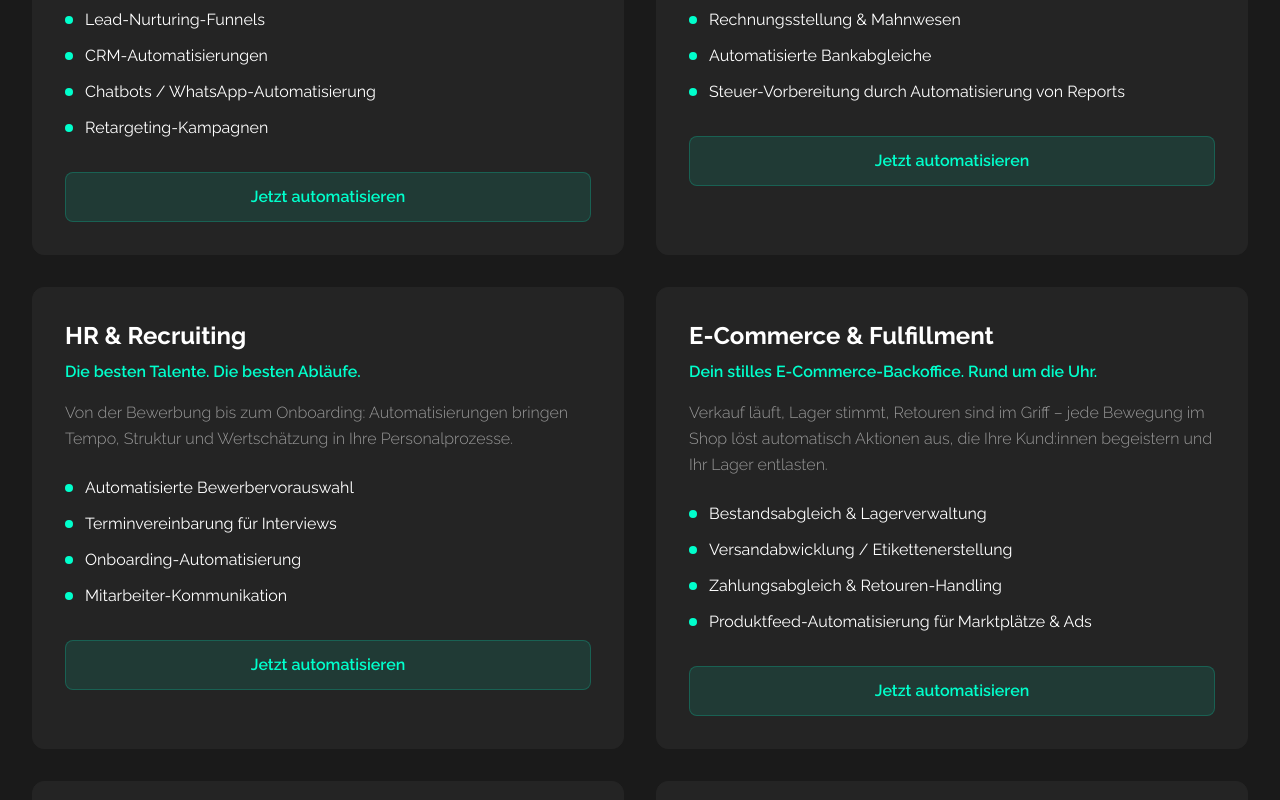
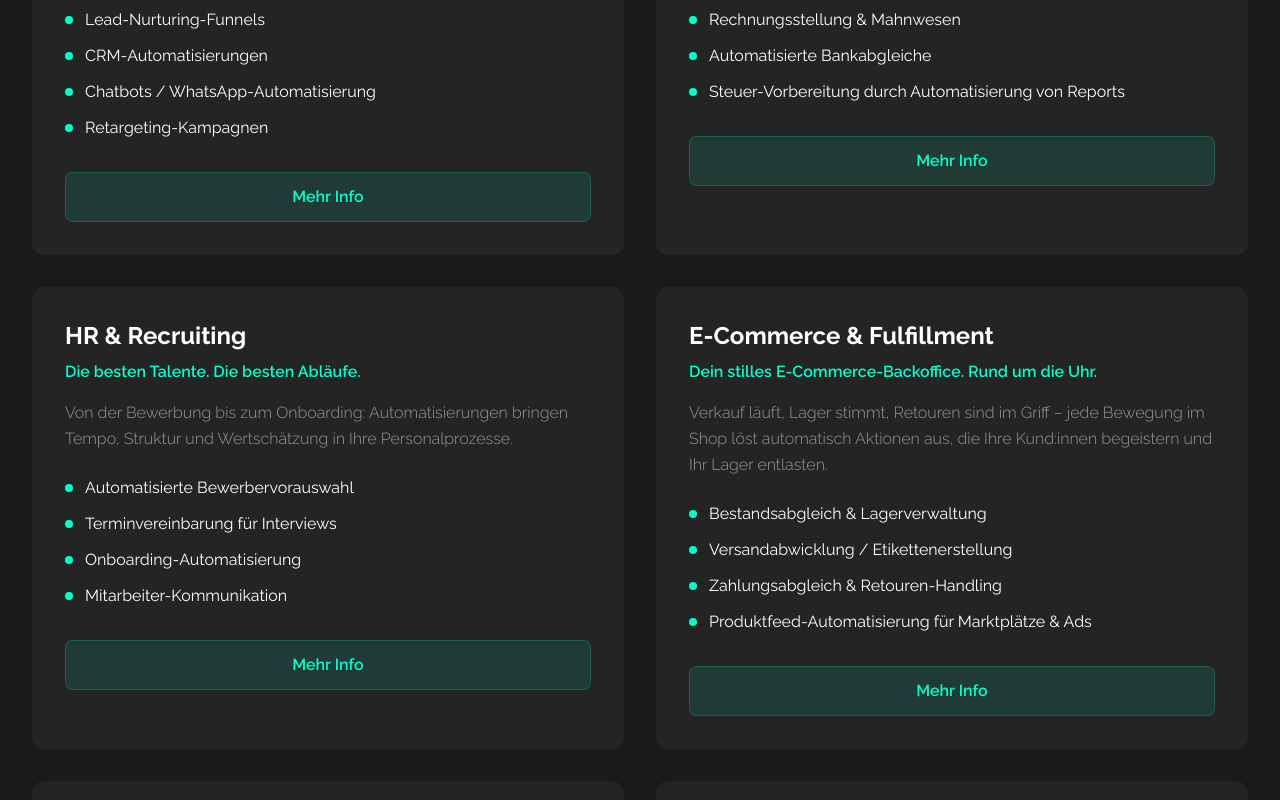
Before and after one commit to RobertLinke89/heybotti, a React (Vite) app: page / in a window 1280 px wide. Shown: the part 2700-3500 px from the top of the page. Built offline with nearby package versions, Linux system fonts and the light colour scheme; no server answers.

Commit message:
Change CTA text
Change the CTA button text to "Mehr Info".

```diff
--- a/src/components/Services.tsx
+++ b/src/components/Services.tsx
@@ -122,7 +122,7 @@ const Services = () => {
                 onClick={() => navigate(`/services/${service.id}`)}
                 className="w-full bg-primary/10 text-primary border border-primary/20 px-6 py-3 rounded-lg font-raleway font-semibold hover:bg-primary hover:text-primary-foreground transition-all duration-300"
               >
-                Jetzt automatisieren
+                Mehr Info
               </button>
             </div>
           ))}
```
